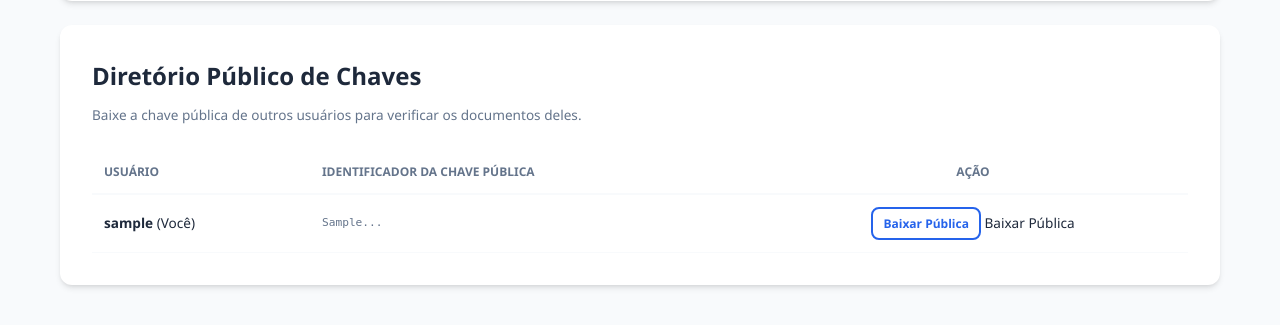
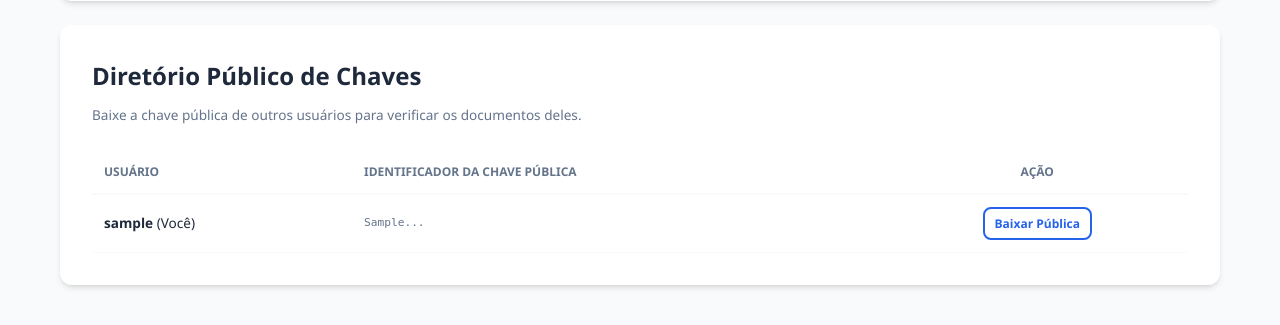
Before and after one commit to WilliamMarinho05/sistema-assinatura-digital, a Flask app: page /chaves in a window 1280 px wide. Shown: the part 507-832 px from the top of the page. Run offline with Flask 3, Linux system fonts and the light colour scheme; the visitor is signed in with stand-in values (Sample User, id 1); tables that the repository leaves empty hold one stand-in row (values such as "Sample post").

Commit message:
Modificando o front, correção de erro de duplicação do texto de um botão

```diff
--- a/templates/chaves.html
+++ b/templates/chaves.html
@@ -61,7 +61,7 @@
                                 {{ user.chave_publica[:80] }}...
                             </td>
                             <td style="padding: 12px; text-align: center;">
-                                <a href="/download-chave-publica-outros/{{ user.id }}" target="_blank" class="btn btn-outline">Baixar Pública</a>
+                                <a href="/download-chave-publica-outros/{{ user.id }}" target="_blank" class="btn btn-outline">
                                     Baixar Pública
                                 </a>
                             </td>
```
